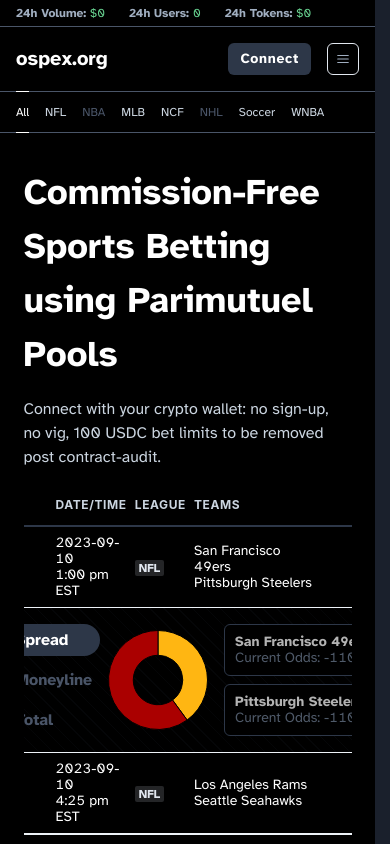
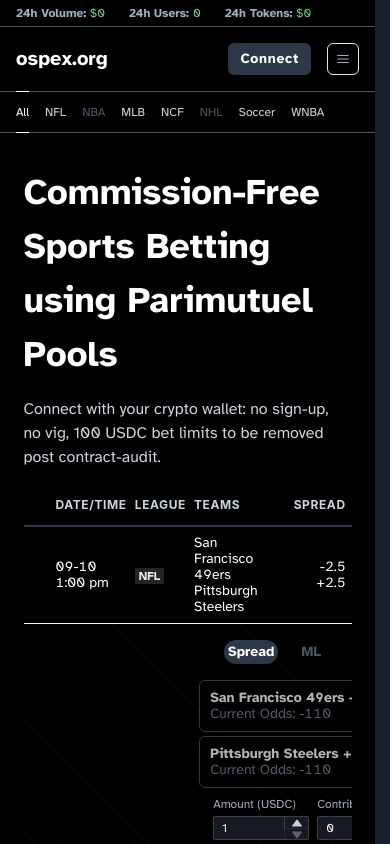
Before and after one commit to ospex-org/ospex-redesign, a Next.js app: page / in a window 390 px wide. Both pictures are taken after a click on the element 339 px from the left and 567 px from the top of the page. Shown: the top 844 px of the page. Built offline with nearby package versions, Linux system fonts and the light colour scheme.

Commit message:
update for smaller devices

```diff
--- a/src/components/ContestList.tsx
+++ b/src/components/ContestList.tsx
@@ -1,7 +1,7 @@
 'use client'
 
 import React, { useState, useEffect, useCallback } from 'react'
-import { Box, Table, Thead, Tbody, Tr, Th, Td, Badge, Text, Flex } from '@chakra-ui/react'
+import { Box, Table, Thead, Tbody, Tr, Th, Td, Badge, Text, Flex, useBreakpointValue } from '@chakra-ui/react'
 import { ChevronDownIcon } from '@chakra-ui/icons'
 import { Contest } from '../types'
 import { useRouter } from 'next/navigation'
@@ -69,6 +69,10 @@ const ContestList: React.FC<ContestListProps> = ({ pickersEnabled }) => {
   const [hoveredIndex, setHoveredIndex] = useState<number | null>(null);
   const [expandedRow, setExpandedRow] = useState<number | null>(null);
   const router = useRouter();
+  const dateFormat = useBreakpointValue({
+    base: 'short',  // e.g. "09-10"
+    lg: 'long'      // e.g. "2023-09-10"
+  });
 
   const handleRowClick = (index: number) => {
     setExpandedRow(expandedRow === index ? null : index);
@@ -93,6 +97,26 @@ const ContestList: React.FC<ContestListProps> = ({ pickersEnabled }) => {
       total: roundedTotal
     });
   }, [updateContest]);
+
+  const formatDate = (date: string, time: string) => {
+    if (dateFormat === 'short') {
+      // Convert from "2023-09-10" to "09-10"
+      const shortDate = date.split('-').slice(1).join('-');
+      return (
+        <Box>
+          <Text>{shortDate}</Text>
+          <Text>{time}</Text>
+        </Box>
+      );
+    }
+
+    return (
+      <Box>
+        <Text>{date}</Text>
+        <Text>{time} EST</Text>
+      </Box>
+    );
+  };
 
   useEffect(() => {
     const loadContests = async () => {
@@ -205,10 +229,7 @@ const ContestList: React.FC<ContestListProps> = ({ pickersEnabled }) => {
                   />
                 </Td>
                 <Td width={{ base: "8%", xl: "10%" }} py={3}>
-                  <Box>
-                    <Text>{contest.date}</Text>
-                    <Text>{contest.time} EST</Text>
-                  </Box>
+                  {formatDate(contest.date, contest.time)}
                 </Td>
                 <Td width={{ base: "6%", xl: "8%" }} py={3}>
                   <Badge colorScheme={getLeagueColor(contest.league)}>{contest.league}</Badge>
--- a/src/components/contest/BetTypePanel.tsx
+++ b/src/components/contest/BetTypePanel.tsx
@@ -1,5 +1,5 @@
 import React from 'react';
-import { Box, Flex, VStack } from '@chakra-ui/react';
+import { Box, Flex, VStack, useBreakpointValue } from '@chakra-ui/react';
 import { RadioCard } from '../common/RadioCard';
 import BetPoolPieChart from '../common/BetPoolPieChart';
 import BettingInterface from './BettingInterface';
@@ -31,6 +31,8 @@ const BetTypePanel: React.FC<BetTypePanelProps> = ({
   contributeAmount,
   setContributeAmount,
 }) => {
+  const showVisualization = useBreakpointValue({ base: false, md: true });
+
   const getPieChartProps = () => {
     switch (type) {
       case 'spread':
@@ -135,10 +137,19 @@ const BetTypePanel: React.FC<BetTypePanelProps> = ({
     }
   };
 
-  const pieChartProps = getPieChartProps();
-
   return (
-    <Flex align="center" height="100%" gap={4}>
+    <Flex
+      align="center"
+      height="100%"
+      gap={4}
+      sx={{
+        '@media screen and (max-width: 618px)': {
+          flexDirection: 'column',
+          gap: 2
+        }
+      }}
+    >
+      {showVisualization && (
         <Box
           display="flex"
           alignItems="center"
@@ -147,17 +158,16 @@ const BetTypePanel: React.FC<BetTypePanelProps> = ({
           minWidth="100px"
         >
           <BetPoolPieChart
-          {...pieChartProps}
+            {...getPieChartProps()}
             size="100px"
           />
         </Box>
-
+      )}
       <Box flex="1" p={0} height="100%">
         <VStack {...radioProps.getRootProps()} spacing={1} width="100%" height="100%" justify="space-between">
           {getRadioCards()}
         </VStack>
       </Box>
-
       <BettingInterface
         betAmount={betAmount}
         setBetAmount={setBetAmount}
--- a/src/components/contest/ContestRowDetails.tsx
+++ b/src/components/contest/ContestRowDetails.tsx
@@ -1,5 +1,5 @@
 import React from 'react';
-import { Box, Flex, Tabs, TabList, Tab, TabPanels, TabPanel } from '@chakra-ui/react';
+import { Box, Flex, Tabs, TabList, Tab, TabPanels, TabPanel, useBreakpointValue } from '@chakra-ui/react';
 import { Contest } from '../../types';
 import BetTypePanel from './BetTypePanel';
 import { useRadioGroup } from '@chakra-ui/react';
@@ -34,10 +34,51 @@ const ContestRowDetails: React.FC<ContestRowDetailsProps> = ({ contest, isOpen }
     onChange: (value) => setTotalSelection(value === totalSelection ? "" : value)
   });
 
+  const slideoutHeight = useBreakpointValue({
+    base: '144px',
+    '@media screen and (max-width: 618px)': '200px',
+    '@media screen and (max-width: 400px)': '250px'
+  });
+
+  const tabLabels = useBreakpointValue({
+    base: [
+      { label: 'Spread' },
+      { label: 'Moneyline' },
+      { label: 'Total' }
+    ],
+    '@media screen and (max-width: 400px)': [
+      { label: 'Spread' },
+      { label: 'ML' },
+      { label: 'Total' }
+    ]
+  }) || [
+    { label: 'Spread' },
+    { label: 'Moneyline' },
+    { label: 'Total' }
+  ];
+
+  const isMobile = useBreakpointValue({ base: true, sm: false });
+
+  const getButtonLabel = (label: string) => {
+    if (isMobile && label === 'Moneyline') {
+      return 'ML';
+    }
+    return label;
+  };
+
   return (
     <Box
-      height={isOpen ? '144px' : '0'}
-      transition="height 0.3s ease-in-out"
+      sx={{
+        '--slideout-height': '144px',
+        '@media screen and (max-width: 618px)': {
+          '--slideout-height': '240px'
+        },
+        '@media screen and (max-width: 400px)': {
+          '--slideout-height': '280px'
+        },
+        height: isOpen ? 'var(--slideout-height)' : '0',
+        transition: 'height 0.3s ease-in-out'
+      }}
       overflow="hidden"
       bg="black"
       position="relative"
@@ -87,10 +128,15 @@ const ContestRowDetails: React.FC<ContestRowDetailsProps> = ({ contest, isOpen }
             orientation="vertical"
             onChange={setActiveTab}
             sx={{
-              marginLeft: '-2rem',
+              marginLeft: { base: 0, md: '-2rem' },
               '.chakra-tabs__tablist': {
                 marginLeft: 0,
                 paddingLeft: 0
+              },
+              '@media screen and (max-width: 400px)': {
+                display: 'flex',
+                flexDirection: 'column',
+                gap: 2
               }
             }}
           >
@@ -98,6 +144,11 @@ const ContestRowDetails: React.FC<ContestRowDetailsProps> = ({ contest, isOpen }
               gap={{ base: 2, xl: 6 }}
               ml={0}
               pl={0}
+              sx={{
+                '@media screen and (max-width: 400px)': {
+                  flexDirection: 'column'
+                }
+              }}
             >
               <TabList
                 flexDirection="column"
@@ -105,6 +156,19 @@ const ContestRowDetails: React.FC<ContestRowDetailsProps> = ({ contest, isOpen }
                 width={{ base: "100px", xl: "120px" }}
                 ml={0}
                 pl={0}
+                sx={{
+                  '@media screen and (max-width: 400px)': {
+                    width: '100%',
+                    flexDirection: 'row',
+                    justifyContent: 'center',
+                    gap: 1,
+                    mb: 2,
+                    '& > *': {
+                      marginLeft: '2px',
+                      marginRight: '2px'
+                    }
+                  }
+                }}
               >
                 {['Spread', 'Moneyline', 'Total'].map((label) => (
                   <Tab
@@ -116,8 +180,21 @@ const ContestRowDetails: React.FC<ContestRowDetailsProps> = ({ contest, isOpen }
                       bg: 'gray.700',
                       color: 'white'
                     }}
+                    sx={{
+                      '@media screen and (max-width: 400px)': {
+                        flex: '0 0 auto',
+                        minWidth: '50px',
+                        maxWidth: '60px',
+                        justifyContent: 'center',
+                        px: 1,
+                        py: 1,
+                        fontSize: 'sm'
+                      }
+                    }}
                   >
-                    {label}
+                    <Box>
+                      {getButtonLabel(label)}
+                    </Box>
                   </Tab>
                 ))}
               </TabList>
@@ -125,6 +202,14 @@ const ContestRowDetails: React.FC<ContestRowDetailsProps> = ({ contest, isOpen }
               <TabPanels
                 width={{ base: "calc(100% - 110px)", xl: "calc(100% - 140px)" }}
                 pl={0}
+                sx={{
+                  '@media screen and (max-width: 400px)': {
+                    width: '100%',
+                    pl: 0,
+                    pr: 0,
+                    mx: 0  // Remove any margin
+                  }
+                }}
               >
                 <TabPanel
                   p={0}
```
Lines whose indentation alone changed are shown as unchanged.
